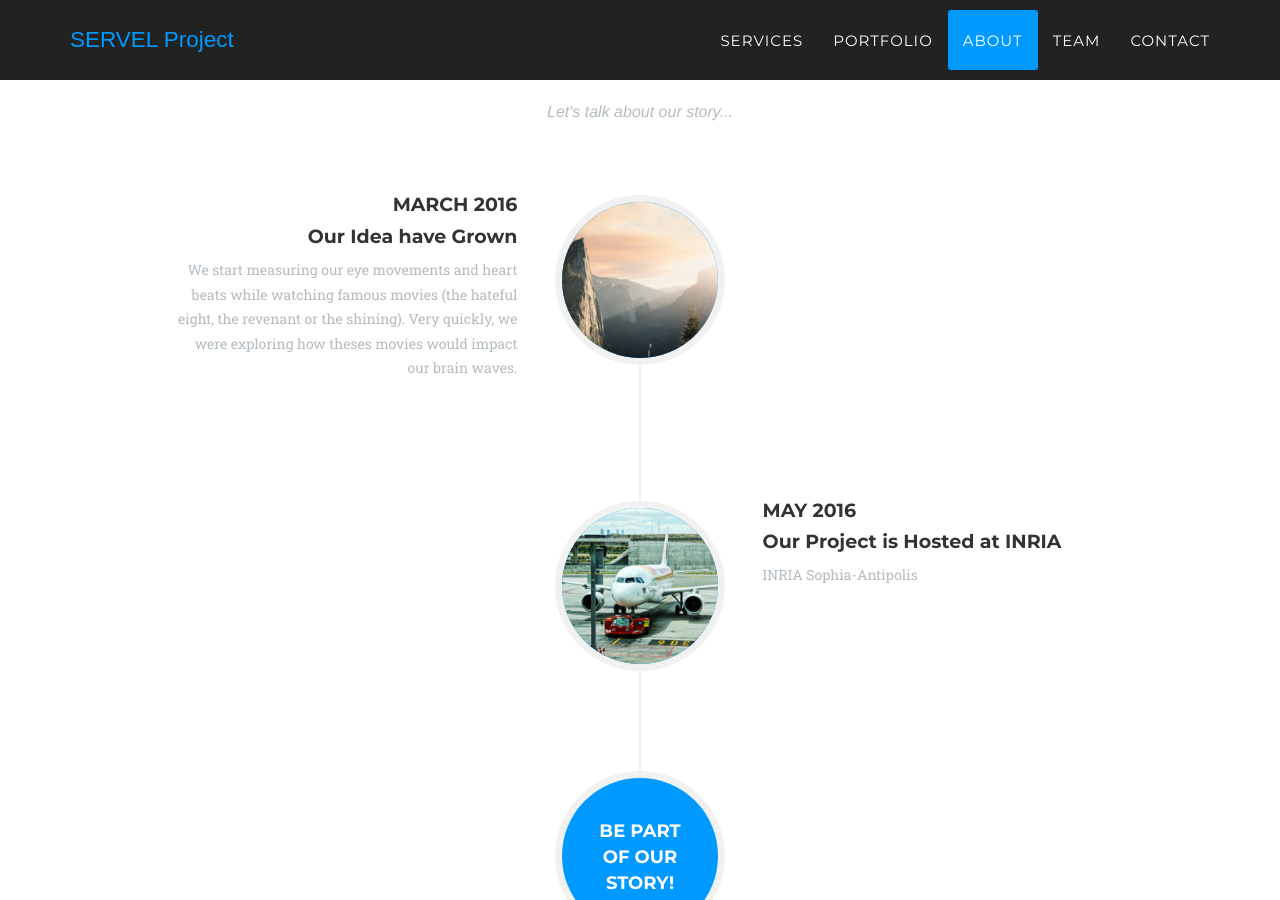
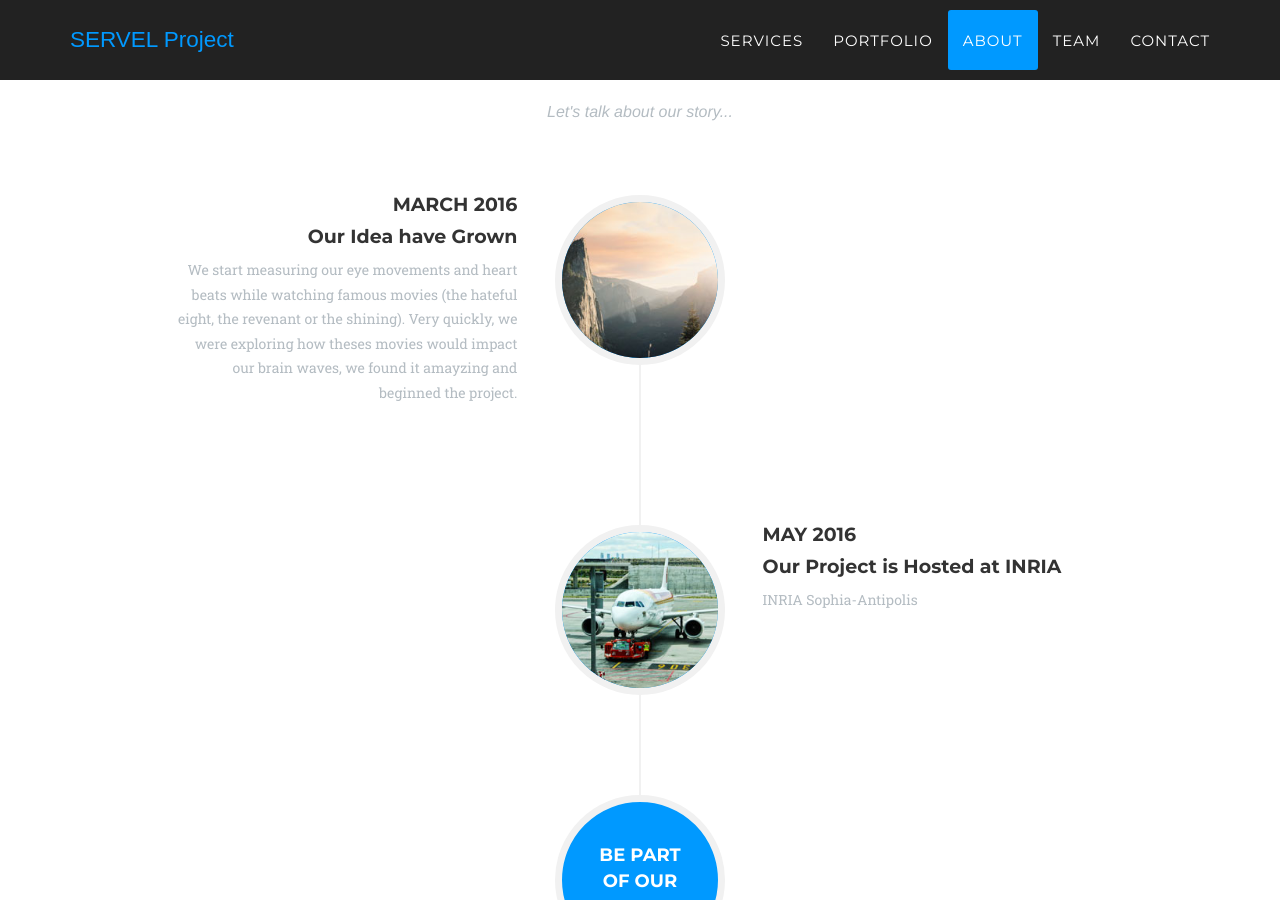
Before and after one commit to servelproject/servel-technologies.io, a Jekyll site: the page built from index.html, in a window 1280 px wide and 900 px high, scrolled down 3207 px. Built offline with Jekyll 4.4.1, drawn with Linux system fonts in a browser that asks for light colours; some web fonts are replaced.

Commit message:
Update about.html

```diff
--- a/_includes/about.html
+++ b/_includes/about.html
@@ -20,7 +20,8 @@
                                     <h4 class="subheading">Our Idea have Grown</h4>
                                 </div>
                                 <div class="timeline-body">
-                                    <p class="text-muted">We start measuring our eye movements and heart beats while watching famous movies (the hateful eight, the revenant or the shining). Very quickly, we were exploring how theses movies would impact our brain waves.</p>
+                                    <p class="text-muted">We start measuring our eye movements and heart beats while watching famous movies (the hateful eight, the revenant or the shining).
+                                    Very quickly, we were exploring how theses movies would impact our brain waves, we found it amayzing and beginned the project.</p>
                                 </div>
                             </div>
                         </li>
```
